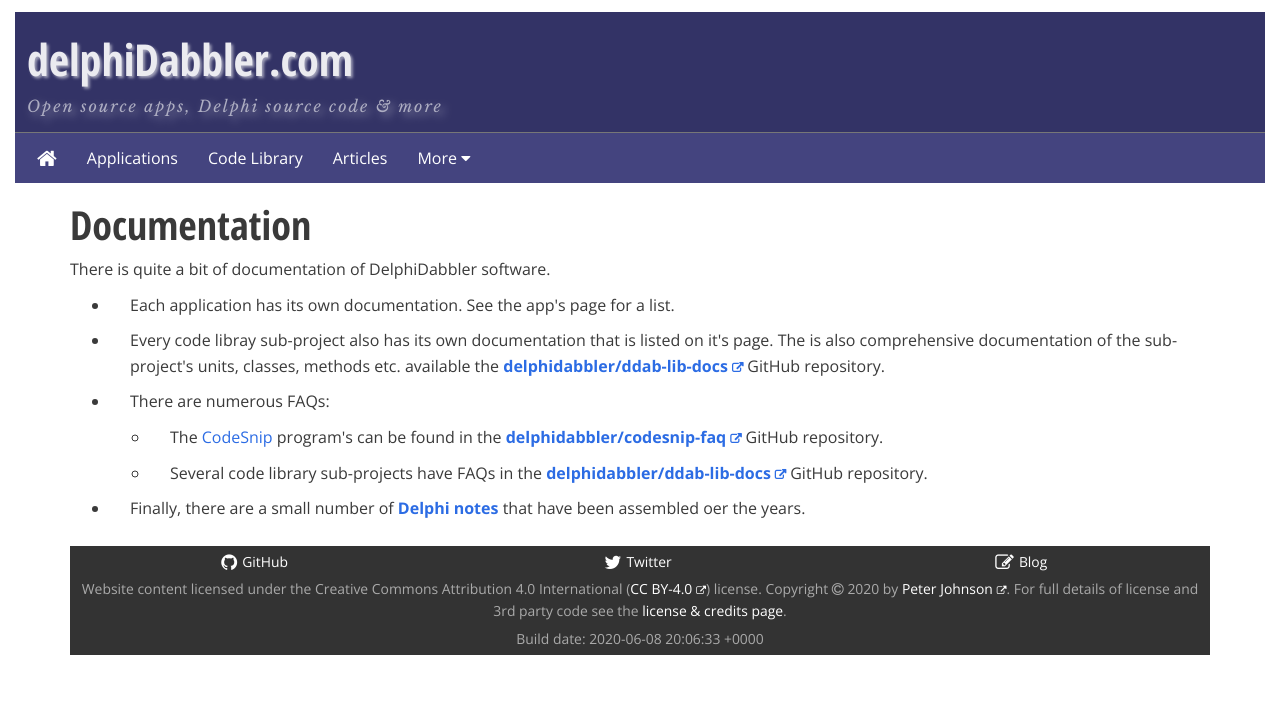
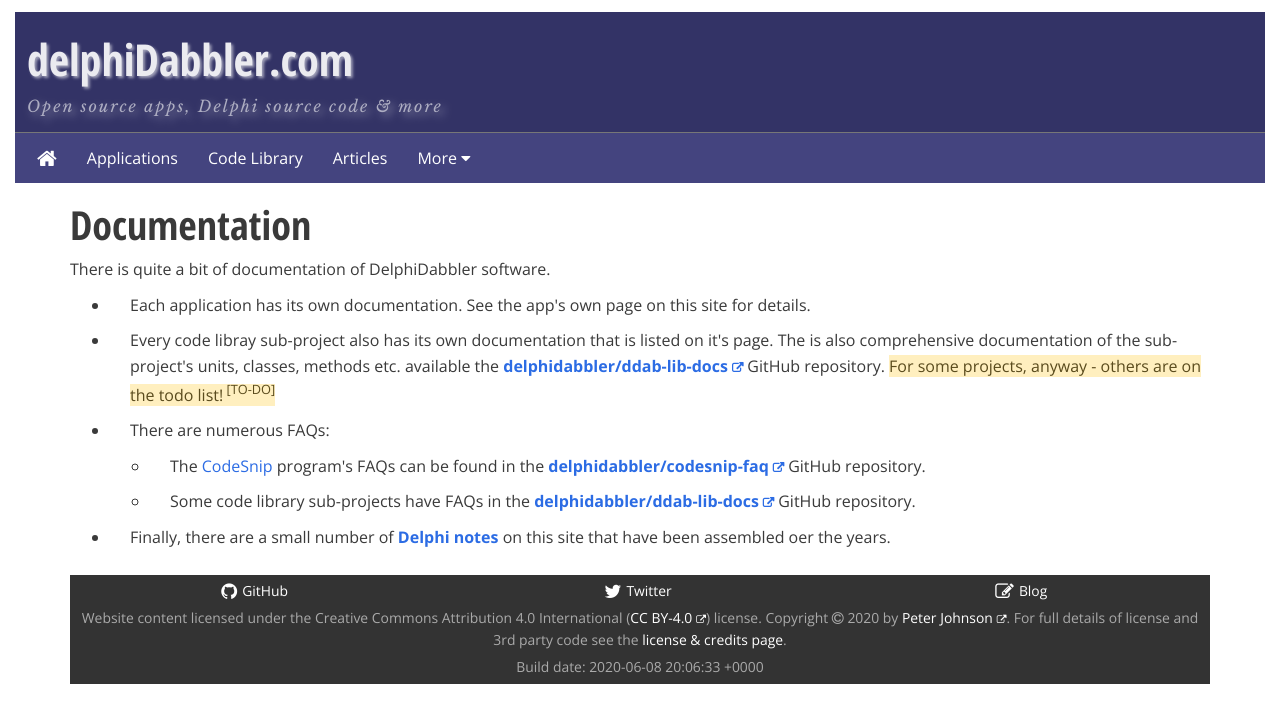
Before and after one commit to delphidabbler/delphidabbler.github.io, a Jekyll site: the page built from docs.html, in a window 1280 px wide. Shown: the top 723 px of the page. Built offline with Jekyll 4.4.1, drawn with Linux system fonts in a browser that asks for light colours; nearby versions of some CDN libraries.

Commit message:
Clarifications and corrections of docs page

```diff
--- a/docs.html
+++ b/docs.html
@@ -6,23 +6,23 @@
 
 <ul>
   <li>
-    <p>Each application has its own documentation. See the app's page for a list.</p>
+    <p>Each application has its own documentation. See the app's own page on this site for details.</p>
   </li>
   <li>
-    <p>Every code libray sub-project also has its own documentation that is listed on it's page. The is also comprehensive documentation of the sub-project's units, classes, methods etc. available the <a href="https://github.com/delphidabbler/ddab-lib-docs/blob/master/Docs/Welcome.md" class="strong">delphidabbler/ddab-lib-docs</a> GitHub repository.</p>
+    <p>Every code libray sub-project also has its own documentation that is listed on it's page. The is also comprehensive documentation of the sub-project's units, classes, methods etc. available the <a href="https://github.com/delphidabbler/ddab-lib-docs/blob/master/Docs/Welcome.md" class="strong">delphidabbler/ddab-lib-docs</a> GitHub repository. <span class="todo text-warning bg-warning">For some projects, anyway - others are on the todo list!</span></p>
   </li>
   <li>
     <p>There are numerous FAQs:</p>
     <ul>
       <li>
-        <p>The <a href="{{site.base-url}}{{site.data.core.software-base-url}}/codesnip">CodeSnip</a> program's can be found in the <a href="https://github.com/delphidabbler/codesnip-faq/blob/master/README.md" class="strong">delphidabbler/codesnip-faq</a> GitHub repository.</p>
+        <p>The <a href="{{site.base-url}}{{site.data.core.software-base-url}}/codesnip">CodeSnip</a> program's FAQs can be found in the <a href="https://github.com/delphidabbler/codesnip-faq/blob/master/README.md" class="strong">delphidabbler/codesnip-faq</a> GitHub repository.</p>
       </li>
       <li>
-        <p>Several code library sub-projects have FAQs in the <a href="https://github.com/delphidabbler/ddab-lib-docs/blob/master/FAQs/FAQs.md" class="strong">delphidabbler/ddab-lib-docs</a> GitHub repository.</p>
+        <p>Some code library sub-projects have FAQs in the <a href="https://github.com/delphidabbler/ddab-lib-docs/blob/master/FAQs/FAQs.md" class="strong">delphidabbler/ddab-lib-docs</a> GitHub repository.</p>
       </li>
     </ul>
   </li>
   <li>
-    <p>Finally, there are a small number of <a href="{{site.base-url}}{{site.data.core.notes-link}}" class="strong">Delphi notes</a> that have been assembled oer the years.</p>
+    <p>Finally, there are a small number of <a href="{{site.base-url}}{{site.data.core.notes-link}}" class="strong">Delphi notes</a> on this site that have been assembled oer the years.</p>
   </li>
 </ul>
```
